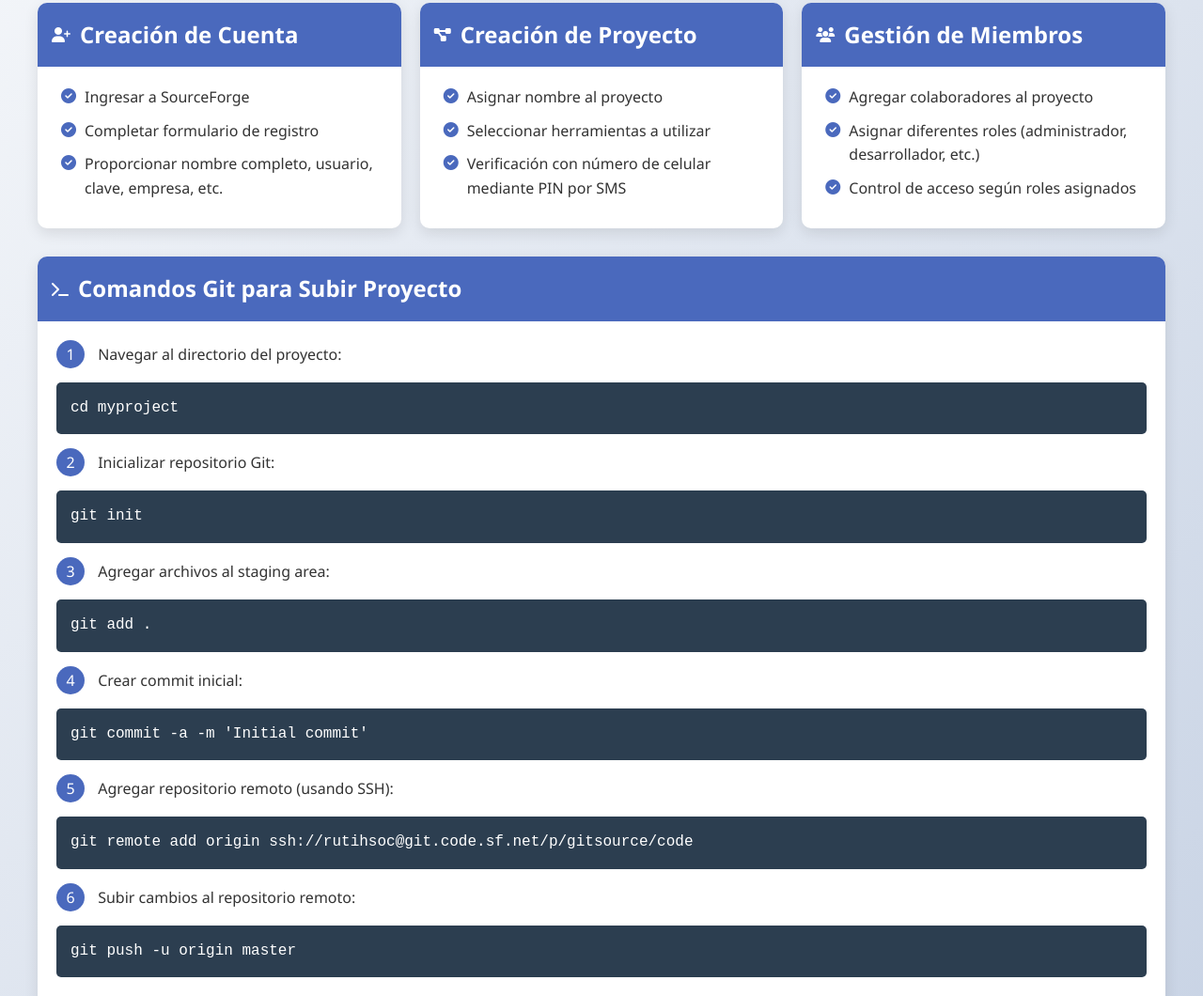
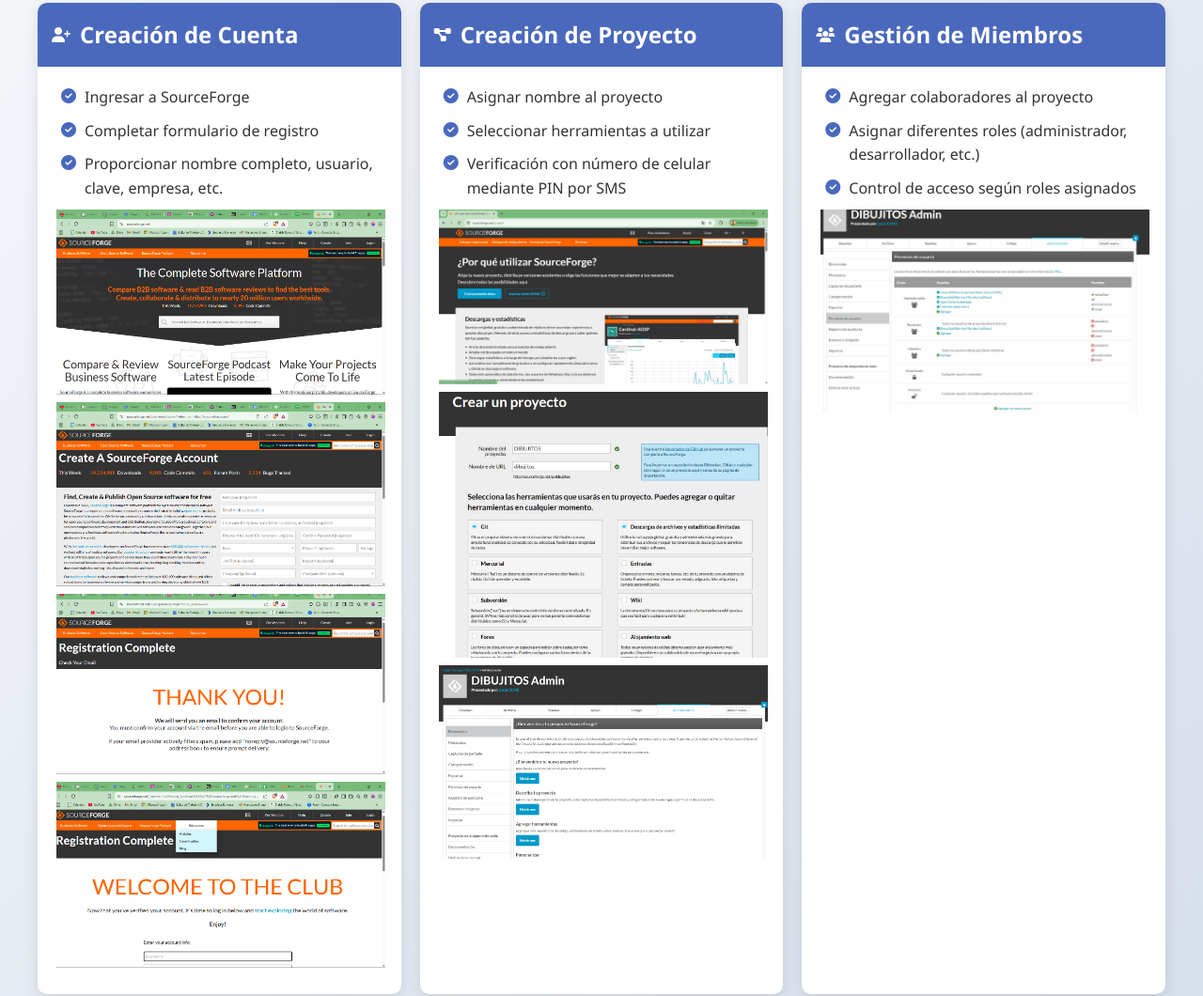
Before and after one commit to Rutihsoc23/Ejercicio3, a plain HTML site: page index.html in a window 1280 px wide. Shown: the part 192-1252 px from the top of the page at 94% size. Drawn offline with Linux system fonts and the light colour scheme.

Commit message:
Inserción de imagenes

```diff
--- a/index.html
+++ b/index.html
@@ -164,6 +164,10 @@
                         <li><i class="fas fa-check-circle"></i> Completar formulario de registro</li>
                         <li><i class="fas fa-check-circle"></i> Proporcionar nombre completo, usuario, clave, empresa, etc.</li>
                     </ul>
+                    <img src="images/crearUsuario.png" width="350px">
+                    <img src="images/crearUsuario1.png" width="350px">
+                    <img src="images/crearUsuario2.png" width="350px">
+                    <img src="images/crearUsuario3.png" width="350px">
                 </div>
             </div>
 
@@ -178,6 +182,9 @@
                         <li><i class="fas fa-check-circle"></i> Seleccionar herramientas a utilizar</li>
                         <li><i class="fas fa-check-circle"></i> Verificación con número de celular mediante PIN por SMS</li>
                     </ul>
+                    <img src="images/crearRepositorio.jpg" width="350px">
+                    <img src="images/crearRepositorio1.jpg" width="350px">
+                    <img src="images/crearRepositorio2.jpg" width="350px">
                 </div>
             </div>
 
@@ -192,6 +199,7 @@
                         <li><i class="fas fa-check-circle"></i> Asignar diferentes roles (administrador, desarrollador, etc.)</li>
                         <li><i class="fas fa-check-circle"></i> Control de acceso según roles asignados</li>
                     </ul>
+                    <img src="images/crearRepositorio3.jpg" width="350px">
                 </div>
             </div>
         </div>
@@ -219,6 +227,7 @@
 
                 <p><span class="step-number">6</span> Subir cambios al repositorio remoto:</p>
                 <div class="command-box">git push -u origin master</div>
+                <img src="images/subirProyecto.jpg" width="500px">
             </div>
         </div>
 
@@ -227,6 +236,7 @@
             <p>En caso de tener problemas con SSH, se recomienda utilizar HTTPS:</p>
             <div class="command-box">git remote set-url origin https://git.code.sf.net/p/tu-proyecto/code</div>
             <p>Luego volver a hacer push. Se abrirá una ventana emergente solicitando usuario y contraseña. Una vez insertados, el push se completará y los archivos estarán en el repositorio.</p>
+            <img src="images/subirProyecto1.jpg" width="500px">
         </div>
 
         <div class="footer">
```
Also changed, not shown: images/crearRepositorio.jpg (added), images/crearRepositorio1.jpg (added), images/crearRepositorio2.jpg (added), images/crearRepositorio3.jpg (added), images/crearUsuario.png (added), images/crearUsuario1.png (added), images/crearUsuario2.png (added), images/crearUsuario3.png (added), images/subirProyecto.jpg (added), images/subirProyecto1.jpg (added).
